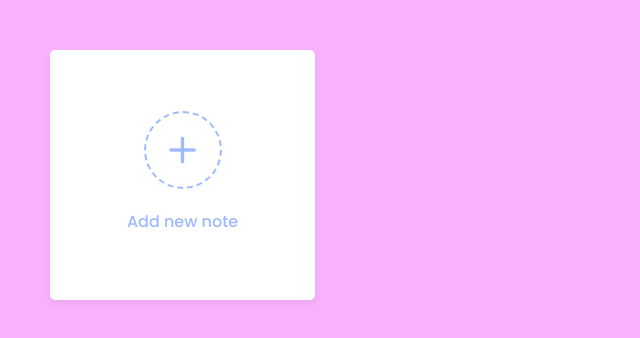
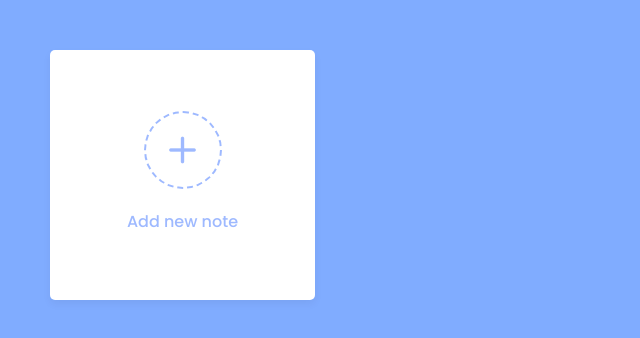
Before and after one commit to Rudra-Rathi1507/JavaScript, a plain HTML site: page index.html in a window 1280 px wide. Shown: the whole page, without its empty margins (0-640 px from the left). Drawn offline with nearby package versions, Linux system fonts and the light colour scheme.

Commit message:
Update style.css

```diff
--- a/style.css
+++ b/style.css
@@ -6,7 +6,7 @@
   font-family: 'Poppins', sans-serif;
 }
 body{
-  background: #f8b1fd;
+  background: hsl(219, 100%, 75%);
 }
 ::selection{
   color: #fff;
```
